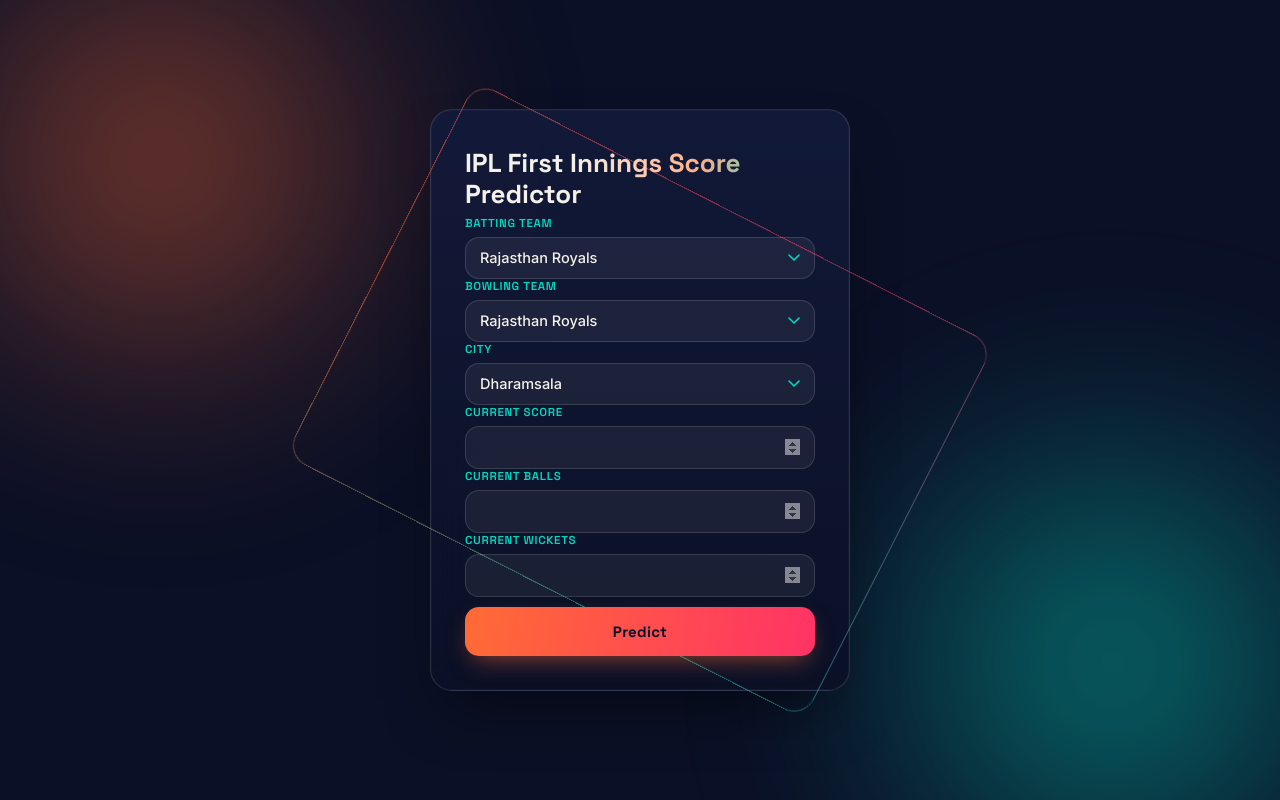
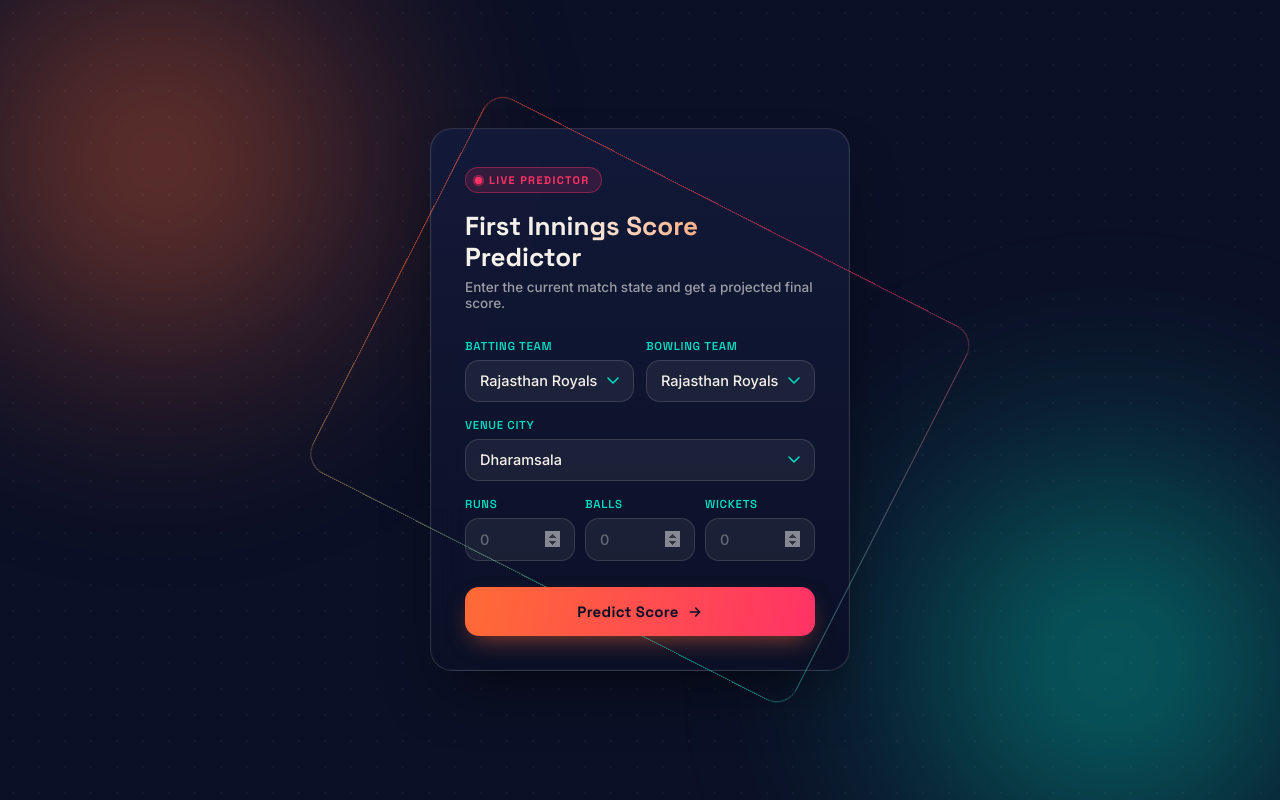
Before and after one commit to nagendragouda390-lgtm/Cricket-score-predictor-ipl, a Flask app: page / in a window 1280 px wide. Run offline with Flask 3, Linux system fonts and the light colour scheme; parts of the project's set-up code (start-up, migrations or seed data) failed here and were passed over.

Commit message:
Add files via upload

```diff
--- a/templates/index.html
+++ b/templates/index.html
@@ -1,89 +1,78 @@
 <!DOCTYPE html>
-<html>
-
+<html lang="en">
 <head>
+<meta charset="UTF-8">
+<meta name="viewport" content="width=device-width, initial-scale=1.0">
 <title>IPL Score Predictor</title>
 <link rel="stylesheet" href="/static/style.css">
 </head>
 
-
 <body>
+<div class="grid-overlay"></div>
 
 <div class="box">
 
-<h1>IPL First Innings Score Predictor</h1>
+  <span class="live-badge"><span class="live-dot"></span> Live Predictor</span>
 
+  <h1>First Innings Score Predictor</h1>
+  <p class="subtitle">Enter the current match state and get a projected final score.</p>
 
-<form action="/predict" method="POST">
+  <form action="/predict" method="POST">
 
+    <div class="row-2">
+      <div class="field">
+        <label for="batting_team">Batting Team</label>
+        <select name="batting_team" id="batting_team">
+          {% for team in teams %}
+          <option>{{ team }}</option>
+          {% endfor %}
+        </select>
+      </div>
 
-<label>Batting Team</label>
+      <div class="field">
+        <label for="bowling_team">Bowling Team</label>
+        <select name="bowling_team" id="bowling_team">
+          {% for team in teams %}
+          <option>{{ team }}</option>
+          {% endfor %}
+        </select>
+      </div>
+    </div>
 
-<select name="batting_team">
+    <div class="field">
+      <label for="city">Venue City</label>
+      <select name="city" id="city">
+        {% for city in cities %}
+        <option>{{ city }}</option>
+        {% endfor %}
+      </select>
+    </div>
 
-{% for team in teams %}
+    <div class="row-3">
+      <div class="field">
+        <label for="curr_run">Runs</label>
+        <input type="number" name="curr_run" id="curr_run" placeholder="0" required>
+      </div>
 
-<option>{{team}}</option>
+      <div class="field">
+        <label for="balls">Balls</label>
+        <input type="number" name="balls" id="balls" placeholder="0" required>
+      </div>
 
-{% endfor %}
+      <div class="field">
+        <label for="wicket">Wickets</label>
+        <input type="number" name="wicket" id="wicket" placeholder="0" required>
+      </div>
+    </div>
 
-</select>
+    <button type="submit">
+      Predict Score
+      <svg viewBox="0 0 24 24" fill="none" stroke="currentColor" stroke-width="2.4" stroke-linecap="round" stroke-linejoin="round"><path d="M5 12h14M13 6l6 6-6 6"/></svg>
+    </button>
 
-
-
-<label>Bowling Team</label>
-
-<select name="bowling_team">
-
-{% for team in teams %}
-
-<option>{{team}}</option>
-
-{% endfor %}
-
-</select>
-
-
-
-
-<label>City</label>
-
-<select name="city">
-
-{% for city in cities %}
-
-<option>{{city}}</option>
-
-{% endfor %}
-
-</select>
-
-
-
-<label>Current Score</label>
-
-<input type="number" name="curr_run" required>
-
-
-<label>Current Balls</label>
-
-<input type="number" name="balls" required>
-
-
-<label>Current Wickets</label>
-
-<input type="number" name="wicket" required>
-
-
-<button type="submit">
-Predict
-</button>
-
-
-</form>
+  </form>
 
 </div>
 
-
 </body>
-  </html>
+</html>
```
Also changed, not shown: templates/result.html (+19 -19 lines).
